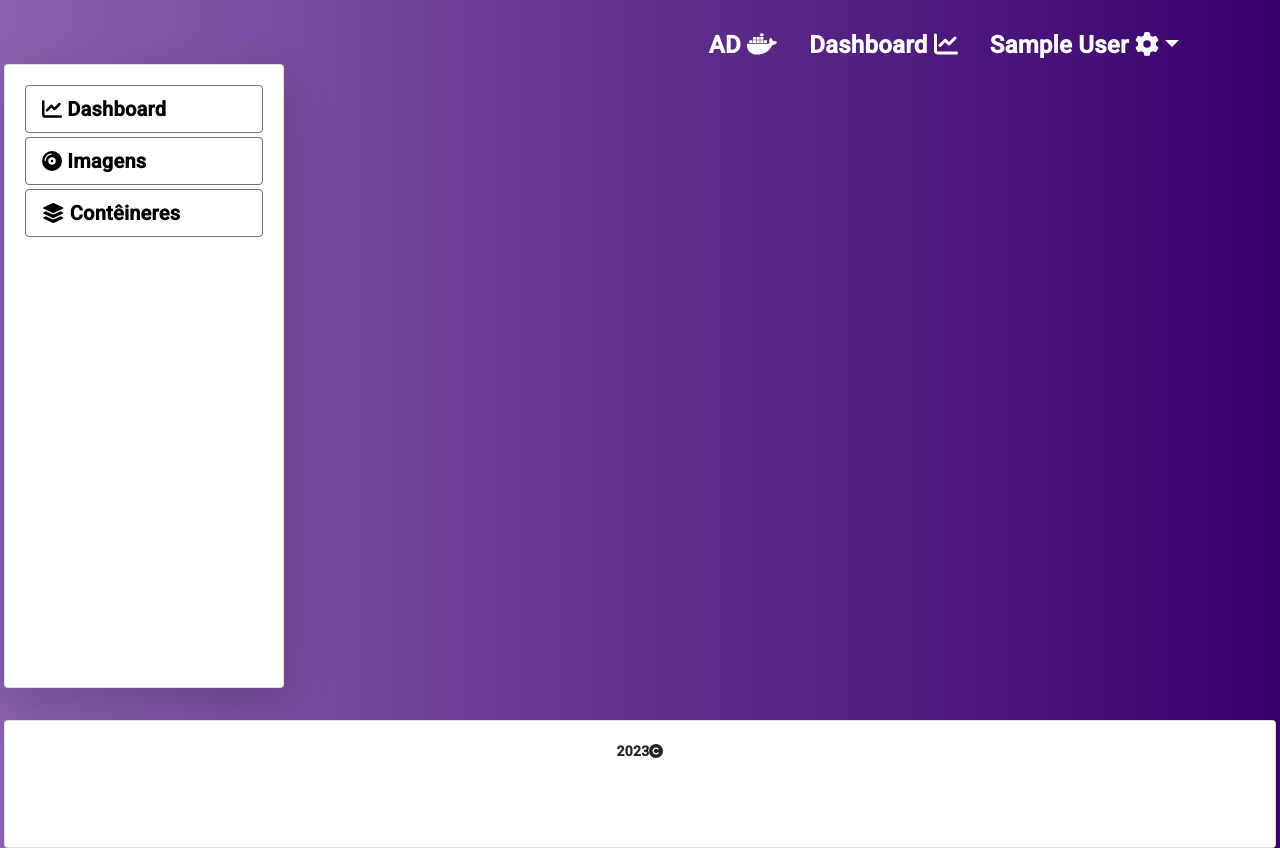
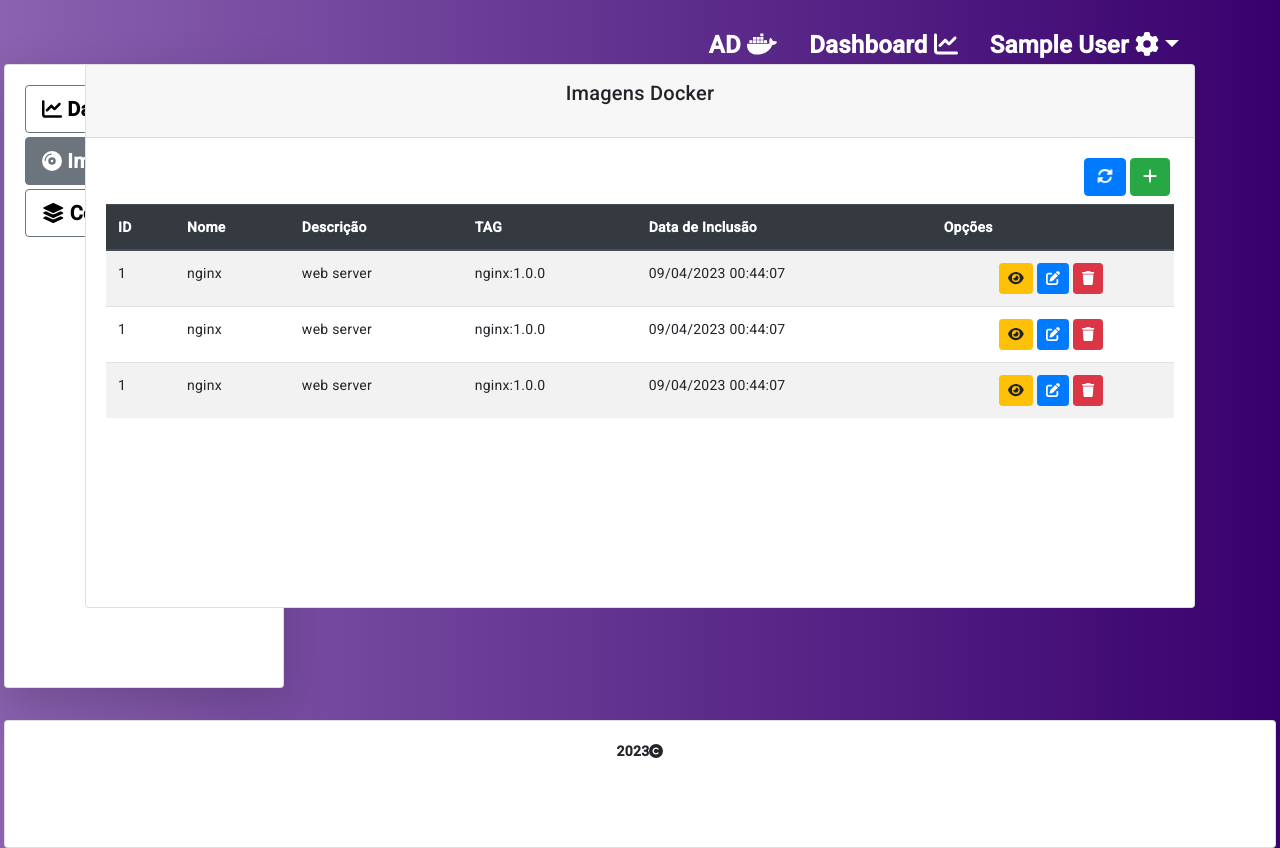
Before and after one commit to saucesar/automation_docker_gui, an Angular app: page /images in a window 1280 px wide. Before the commit this address led to /. Built offline with nearby package versions, Linux system fonts and the light colour scheme; sample sign-in values are in the browser's storage.

Commit message:
Componente para exibição de imagens docker

```diff
--- a/src/app/app-routing.module.ts
+++ b/src/app/app-routing.module.ts
@@ -3,6 +3,7 @@ import { RouterModule, Routes } from '@angular/router';
 import { LoginComponent } from './components/login/login.component';
 import { HomePageComponent } from './components/home-page/home-page.component'
 import { DashboardComponent } from './components/dashboard/dashboard.component';
+import { DockerImagesComponent } from './components/docker-images/docker-images.component';
 import { AuthGuard } from './guards/auth.guard';
 
 const routes: Routes = [
@@ -10,6 +11,7 @@ const routes: Routes = [
   { path: 'home', component: HomePageComponent },
   { path: 'login', component: LoginComponent },
   { path: 'dashboard', component: DashboardComponent, canActivate: [AuthGuard] },
+  { path: 'images', component: DockerImagesComponent, canActivate: [AuthGuard] },
 ];
 
 @NgModule({
--- a/src/app/app.module.ts
+++ b/src/app/app.module.ts
@@ -21,6 +21,7 @@ import { NavbarComponent } from './components/navbar/navbar.component';
 import { FooterComponent } from './components/footer/footer.component';
 import { DashboardComponent } from './components/dashboard/dashboard.component';
 import { NavbarLateralComponent } from './components/navbar-lateral/navbar-lateral.component';
+import { DockerImagesComponent } from './components/docker-images/docker-images.component';
 
 @NgModule({
   declarations: [
@@ -31,6 +32,7 @@ import { NavbarLateralComponent } from './components/navbar-lateral/navbar-later
     FooterComponent,
     DashboardComponent,
     NavbarLateralComponent,
+    DockerImagesComponent,
   ],
   imports: [
     BrowserModule,
--- /dev/null
+++ b/src/app/components/docker-images/docker-images.component.html
@@ -0,0 +1,58 @@
+<div class="card h-100">
+    <div class="card-header d-flex justify-content-center">
+        <h2 class="card-title">Imagens Docker</h2>
+    </div>
+    <div class="card-body">
+        <div class="row">
+            <div class="col-6">
+                <div class="d-flex justify-content-start mb-2" *ngIf="loading">
+                    <i class="fa-solid fa-spinner fa-spin fa-2xl"></i>
+                </div>
+            </div>
+            <div class="col-6">
+                <div class="d-flex justify-content-end mb-2">
+                    <button class="btn btn-primary mr-1" title="recarrega a lista de imagens">
+                        <i class="fa-solid fa-rotate" [ngClass]="{'fa-spin': loading}"></i>
+                    </button>
+                    <button class="btn btn-success mr-1" title="adicionar uma imagem docker">
+                        <i class="fa-solid fa-plus"></i>
+                    </button>
+                </div>
+            </div>
+        </div>
+
+        <table class="table table-striped table-responsive-sm">
+            <thead class="thead-dark">
+                <th>ID</th>
+                <th>Nome</th>
+                <th>Descrição</th>
+                <th>TAG</th>
+                <th>Data de Inclusão</th>
+                <th>Opções</th>
+            </thead>
+            <tbody>
+                <tr *ngFor="let image of images">
+                    <td>{{ image.id }}</td>
+                    <td>{{ image.name }}</td>
+                    <td>{{ image.description }}</td>
+                    <td>{{ image.tag }}</td>
+                    <td>{{ image.created_at | date:'dd/MM/yyyy HH:mm:ss' }}</td>
+                    <td>
+                        <div class="d-flex justify-content-center">
+
+                            <button class="btn btn-sm btn-warning mr-1">
+                                <i class="fa-solid fa-eye"></i>
+                            </button>
+                            <button class="btn btn-sm btn-primary mr-1">
+                                <i class="fa-solid fa-pen-to-square"></i>
+                            </button>
+                            <button class="btn btn-sm btn-danger mr-1">
+                                <i class="fa-solid fa-trash"></i>
+                            </button>
+                        </div>
+                    </td>
+                </tr>
+            </tbody>
+        </table>
+    </div>
+</div>
--- /dev/null
+++ b/src/app/components/docker-images/docker-images.component.ts
@@ -0,0 +1,32 @@
+import { Component, OnInit } from '@angular/core';
+import { DockerImagesService } from 'src/app/services/docker-images.service';
+import { DockerImage } from 'src/app/interfaces/docker-image'
+
+@Component({
+  selector: 'app-docker-images',
+  templateUrl: './docker-images.component.html',
+  styleUrls: ['./docker-images.component.scss']
+})
+export class DockerImagesComponent implements OnInit {
+  images: DockerImage[] = []
+  public loading: boolean = true
+
+  constructor(
+    private dockerImageService: DockerImagesService,
+  )
+  {}
+
+  ngOnInit() {
+    this.getImages()
+  }
+
+  getImages() {
+    this.dockerImageService.getAll().subscribe(
+      (images) => {
+        this.images = images
+        this.loading = false
+      }
+    )
+  }
+
+}
```
Also changed, not shown: src/app/components/docker-images/docker-images.component.scss (added), 1 other file (tests, documents, lock files or other folders).
